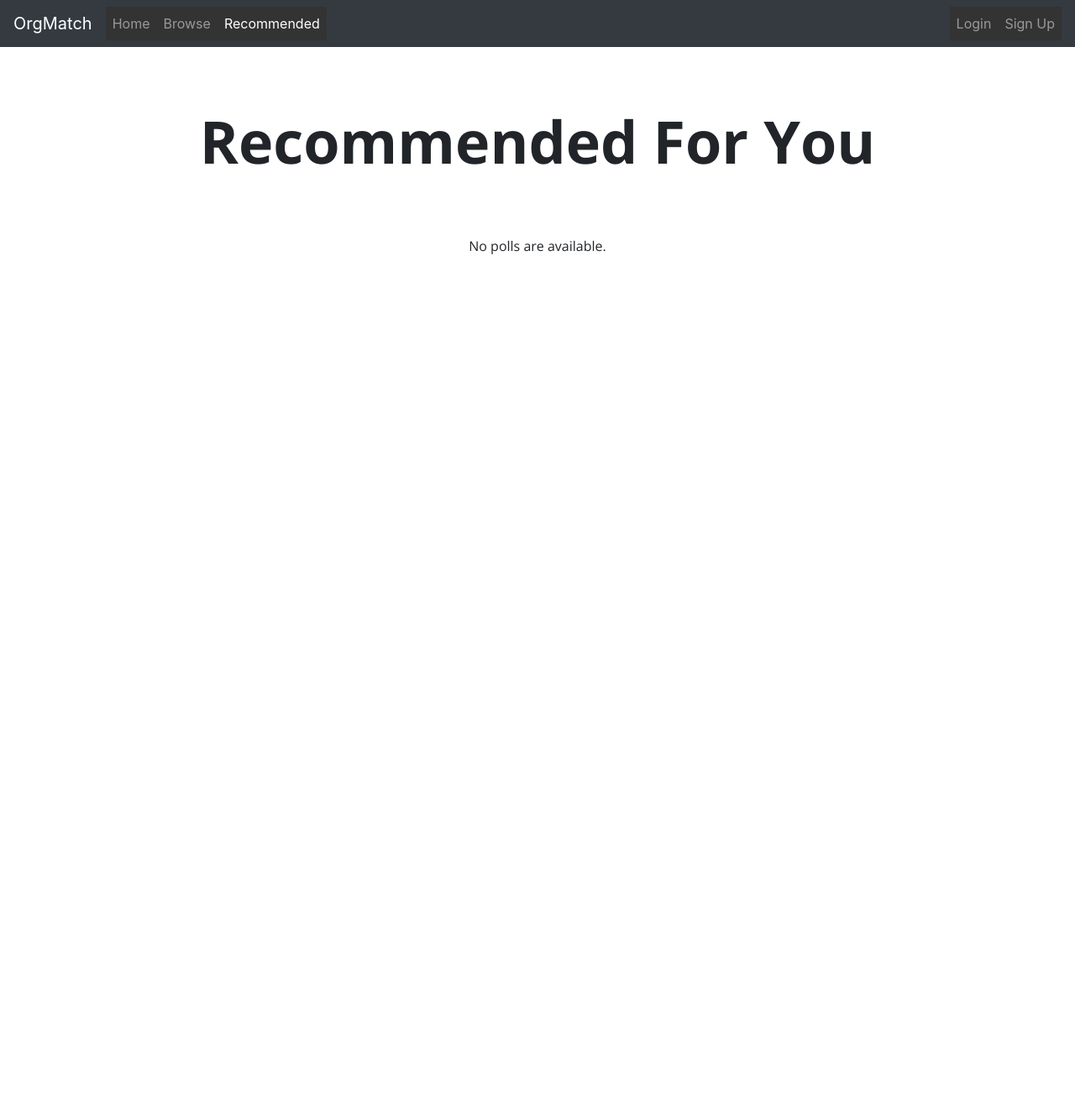
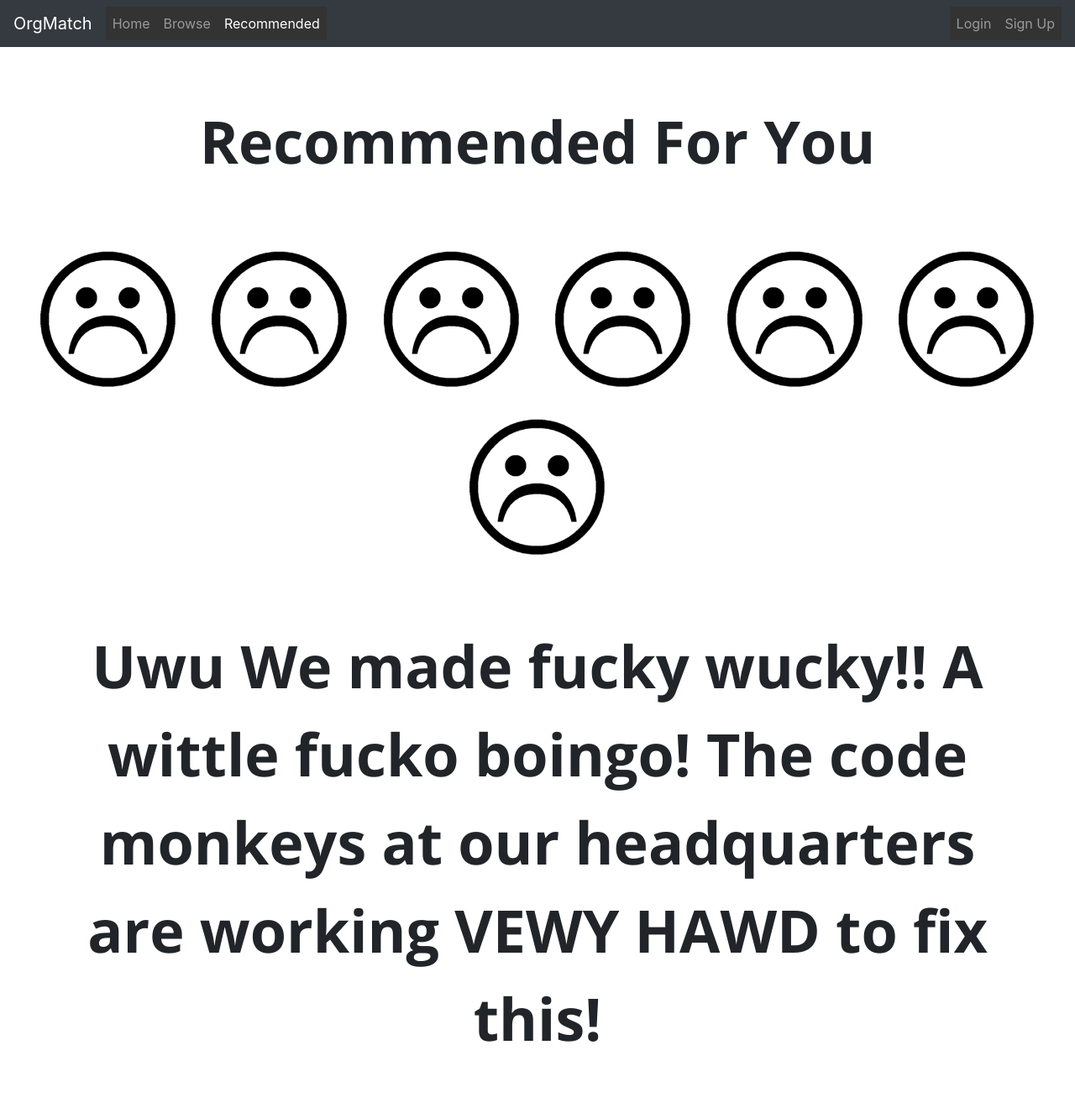
Before and after one commit to TeamSublois/OrgMatch, a Django app: page /recommended/ in a window 1280 px wide. Shown: the whole page at 84% size. Before the commit the page ends 303 px from the top, so only its background shows below. Run offline with Django 3.2, Linux system fonts and the light colour scheme; data that the repository does not hold is empty; some libraries are stand-ins or nearby versions.

Commit message:
styled login and added error for recommended

```diff
--- a/mainapp/static/css/style.css
+++ b/mainapp/static/css/style.css
@@ -142,3 +142,15 @@ img {
 	border-radius: 10px;
 	margin: 2px;
 }
+
+.error {
+	display:inline-block;
+	justify-content: center;
+	text-align: center;
+}
+
+.center {
+	display:flex;
+	justify-content: center;
+	text-align: center;
+}
--- a/mainapp/templates/mainapp/recommended.html
+++ b/mainapp/templates/mainapp/recommended.html
@@ -16,9 +16,8 @@
 	<div class='results'>
 		<div class='title'>
 			Recommended For You
-
 		</div>
-	{% if all_organizations_list %}
+	{% if false %}
 
 	{% for organization in all_organizations_list %}
 
@@ -39,7 +38,18 @@
 		{% endfor %}
 
 	{% else %}
-	<p>No polls are available.</p>
+	<div class='error'>
+		<img src="/static/images/sadboys-6743.jpeg" />
+		<img src="/static/images/sadboys-6743.jpeg" />
+		<img src="/static/images/sadboys-6743.jpeg" />
+		<img src="/static/images/sadboys-6743.jpeg" />
+		<img src="/static/images/sadboys-6743.jpeg" />
+		<img src="/static/images/sadboys-6743.jpeg" />
+		<img src="/static/images/sadboys-6743.jpeg" />
+		<div class='title'>
+			Uwu We made fucky wucky!! A wittle fucko boingo! The code monkeys at our headquarters are working VEWY HAWD to fix this!
+		</div>
+	</div>
 	{% endif %}
 	</div>
 
```
Also changed, not shown: mainapp/templates/registration/login.html (+26 -3 lines), mainapp/static/images/sadboys-6743.jpeg (added).
